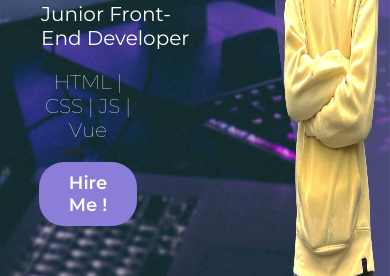
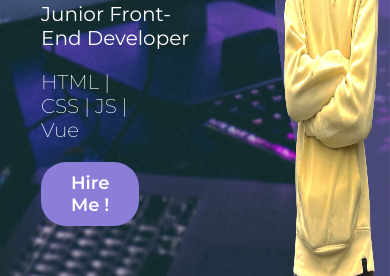
Before and after one commit to MahdiSadeghi26/vue-personal-website, a Vue app: page / in a window 390 px wide. Shown: the part 563-839 px from the top of the page. Built offline with nearby package versions, Linux system fonts and the light colour scheme.

Commit message:
576px added!

```diff
--- a/src/components/Skills.vue
+++ b/src/components/Skills.vue
@@ -89,4 +89,15 @@ export default {
         }
     }
 }
+@media screen and (max-width:576px) {
+    .skillsContainer{
+        .mySkills{
+            text-align: left;
+            font-weight: 200;
+        }
+        .hireBtn{
+            align-self: start;
+        }
+    }
+}
 </style>
```
